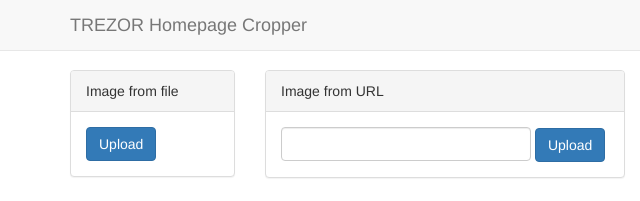
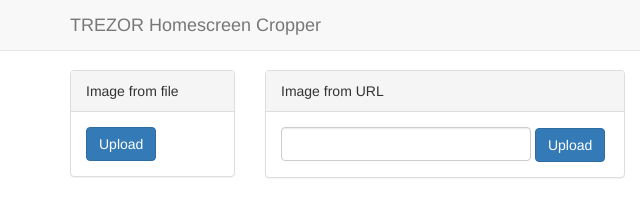
Before and after one commit to muccc/flipdot-web-editor, a plain HTML site: page index.html in a window 1280 px wide. Shown: the top 201 px of the page, 0-640 px from the left. Drawn offline with nearby package versions, Linux system fonts and the light colour scheme.

Commit message:
Homepage -> Homescreen (derp)

```diff
--- a/index.html
+++ b/index.html
@@ -4,8 +4,8 @@
   <meta charset="utf-8">
   <meta http-equiv="X-UA-Compatible" content="IE=edge">
   <meta name="viewport" content="width=device-width, initial-scale=1">
-  <meta name="description" content="TREZOR Homepage Cropper">
-  <title>TREZOR Homepage Cropper</title>
+  <meta name="description" content="TREZOR Homescreen Cropper">
+  <title>TREZOR Homescreen Cropper</title>
 
   <link rel="stylesheet" href="https://maxcdn.bootstrapcdn.com/bootstrap/3.3.5/css/bootstrap.min.css">
   <link rel="stylesheet" href="css/cropper.css">
@@ -19,7 +19,7 @@
     <nav class="navbar navbar-default navbar-fixed-top">
       <div class="container">
         <div class="navbar-header">
-          <div class="navbar-brand">TREZOR Homepage Cropper</div>
+          <div class="navbar-brand">TREZOR Homescreen Cropper</div>
         </div>
       </div>
     </nav>
```
Also changed, not shown: 1 other file.
